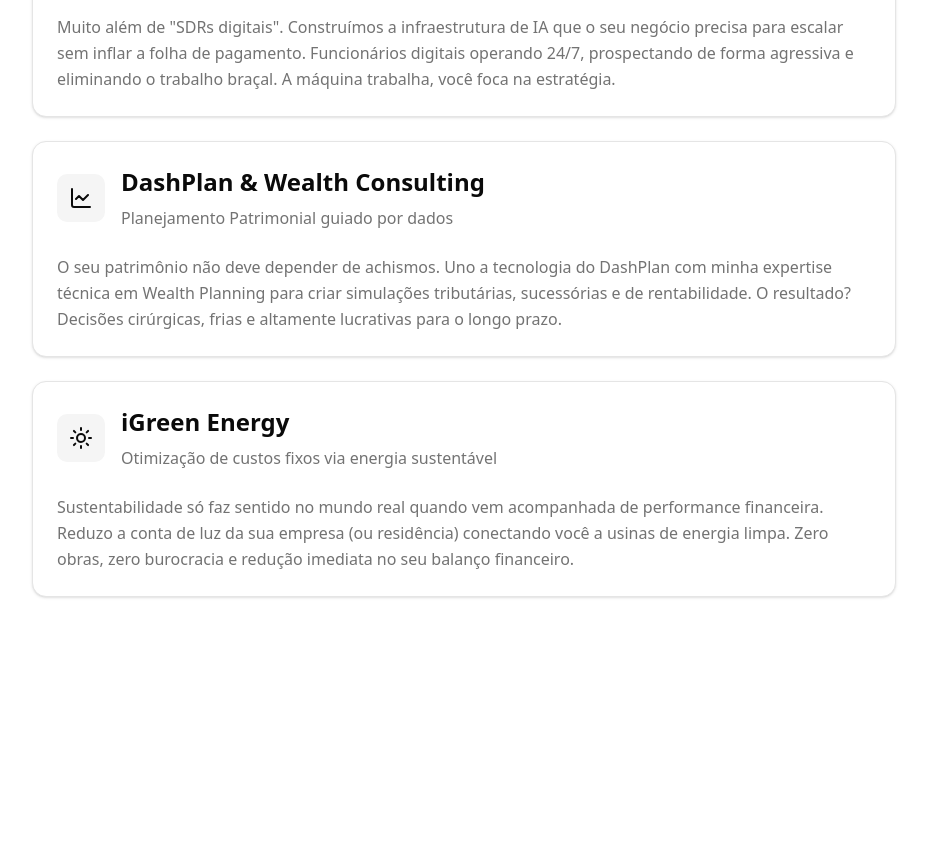
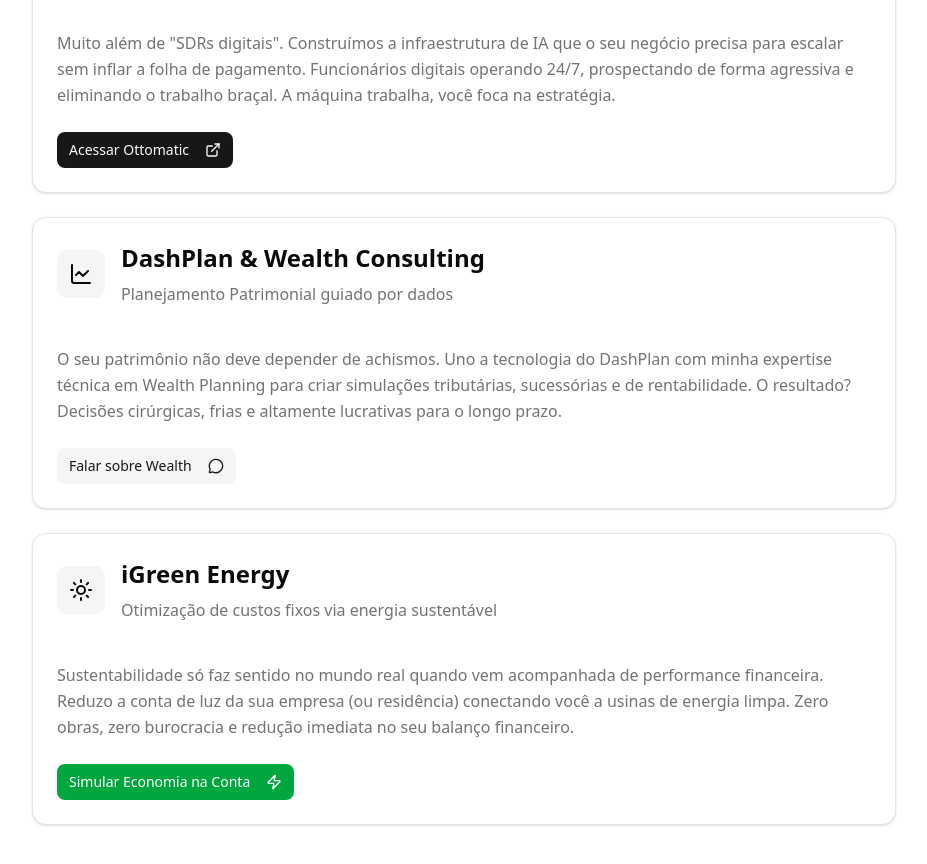
Before and after one commit to caladojuliocesar-eng/Site-Julio, a Next.js app: page /lab in a window 1280 px wide. Shown: the part 420-1284 px from the top of the page, without its empty margins (176-1103 px from the left). Before the commit the page ends 1113 px from the top, so only its background shows below. Built offline with nearby package versions, Linux system fonts and the light colour scheme.

Commit message:
atualizando os textos da home e o lab

```diff
--- a/src/app/lab/page.tsx
+++ b/src/app/lab/page.tsx
@@ -1,5 +1,7 @@
-import { Card, CardHeader, CardTitle, CardDescription, CardContent } from "@/components/ui/card";
-import { Bot, LineChart, Sun } from "lucide-react";
+import { Card, CardHeader, CardTitle, CardDescription, CardContent, CardFooter } from "@/components/ui/card";
+import { Bot, LineChart, Sun, ExternalLink, MessageCircle, Zap } from "lucide-react";
+import { Button } from "@/components/ui/button";
+import Link from "next/link";
 import { Metadata } from "next";
 
 export const metadata: Metadata = {
@@ -21,8 +23,9 @@
 
             <div className="grid gap-6 md:grid-cols-1">
 
-                <Card className="hover:border-foreground/20 transition-colors">
-                    <CardHeader className="flex flex-row items-center gap-4">
+                {/* Card Ottomatic */}
+                <Card className="hover:border-foreground/20 transition-colors flex flex-col">
+                    <CardHeader className="flex flex-row items-center gap-4 pb-4">
                         <div className="p-3 bg-secondary rounded-lg">
                             <Bot className="w-6 h-6" />
                         </div>
@@ -31,15 +34,24 @@
                             <CardDescription className="text-base mt-2">Hub Completo de Soluções em Inteligência Artificial</CardDescription>
                         </div>
                     </CardHeader>
-                    <CardContent>
+                    <CardContent className="flex-1">
                         <p className="text-muted-foreground leading-relaxed">
                             Muito além de &quot;SDRs digitais&quot;. Construímos a infraestrutura de IA que o seu negócio precisa para escalar sem inflar a folha de pagamento. Funcionários digitais operando 24/7, prospectando de forma agressiva e eliminando o trabalho braçal. A máquina trabalha, você foca na estratégia.
                         </p>
                     </CardContent>
+                    <CardFooter>
+                        <Button asChild className="w-full sm:w-auto">
+                            {/* JULIA IA: Coloque o link real da Ottomatic aqui onde está o # */}
+                            <Link href="https://ottomatic.com.br/" target="_blank" rel="noreferrer">
+                                Acessar Ottomatic <ExternalLink className="ml-2 h-4 w-4" />
+                            </Link>
+                        </Button>
+                    </CardFooter>
                 </Card>
 
-                <Card className="hover:border-foreground/20 transition-colors">
-                    <CardHeader className="flex flex-row items-center gap-4">
+                {/* Card DashPlan & Wealth */}
+                <Card className="hover:border-foreground/20 transition-colors flex flex-col">
+                    <CardHeader className="flex flex-row items-center gap-4 pb-4">
                         <div className="p-3 bg-secondary rounded-lg">
                             <LineChart className="w-6 h-6" />
                         </div>
@@ -48,15 +60,24 @@
                             <CardDescription className="text-base mt-2">Planejamento Patrimonial guiado por dados</CardDescription>
                         </div>
                     </CardHeader>
-                    <CardContent>
+                    <CardContent className="flex-1">
                         <p className="text-muted-foreground leading-relaxed">
                             O seu patrimônio não deve depender de achismos. Uno a tecnologia do DashPlan com minha expertise técnica em Wealth Planning para criar simulações tributárias, sucessórias e de rentabilidade. O resultado? Decisões cirúrgicas, frias e altamente lucrativas para o longo prazo.
                         </p>
                     </CardContent>
+                    <CardFooter>
+                        <Button asChild variant="secondary" className="w-full sm:w-auto">
+                            {/* JULIA IA: Já coloquei uma mensagem pronta para o cliente não precisar pensar no que escrever */}
+                            <Link href="https://wa.me/5511999731501?text=Olá%20Julio,%20estava%20no%20seu%20site%20e%20gostaria%20de%20falar%20sobre%20Wealth%20Planning%20e%20o%20DashPlan." target="_blank" rel="noreferrer">
+                                Falar sobre Wealth <MessageCircle className="ml-2 h-4 w-4" />
+                            </Link>
+                        </Button>
+                    </CardFooter>
                 </Card>
 
-                <Card className="hover:border-foreground/20 transition-colors">
-                    <CardHeader className="flex flex-row items-center gap-4">
+                {/* Card iGreen */}
+                <Card className="hover:border-foreground/20 transition-colors flex flex-col">
+                    <CardHeader className="flex flex-row items-center gap-4 pb-4">
                         <div className="p-3 bg-secondary rounded-lg">
                             <Sun className="w-6 h-6" />
                         </div>
@@ -65,11 +86,19 @@
                             <CardDescription className="text-base mt-2">Otimização de custos fixos via energia sustentável</CardDescription>
                         </div>
                     </CardHeader>
-                    <CardContent>
+                    <CardContent className="flex-1">
                         <p className="text-muted-foreground leading-relaxed">
                             Sustentabilidade só faz sentido no mundo real quando vem acompanhada de performance financeira. Reduzo a conta de luz da sua empresa (ou residência) conectando você a usinas de energia limpa. Zero obras, zero burocracia e redução imediata no seu balanço financeiro.
                         </p>
                     </CardContent>
+                    <CardFooter>
+                        <Button asChild variant="default" className="w-full sm:w-auto bg-green-600 hover:bg-green-700 text-white">
+                            {/* JULIA IA: Coloque o seu link de afiliado/simulação da iGreen aqui onde está o # */}
+                            <Link href="#" target="_blank" rel="noreferrer">
+                                Simular Economia na Conta <Zap className="ml-2 h-4 w-4" />
+                            </Link>
+                        </Button>
+                    </CardFooter>
                 </Card>
 
             </div>
```
